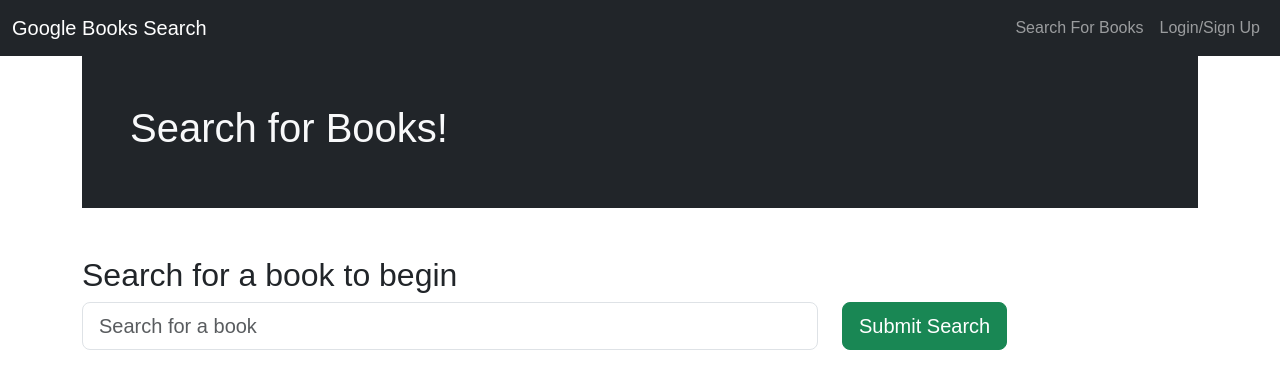
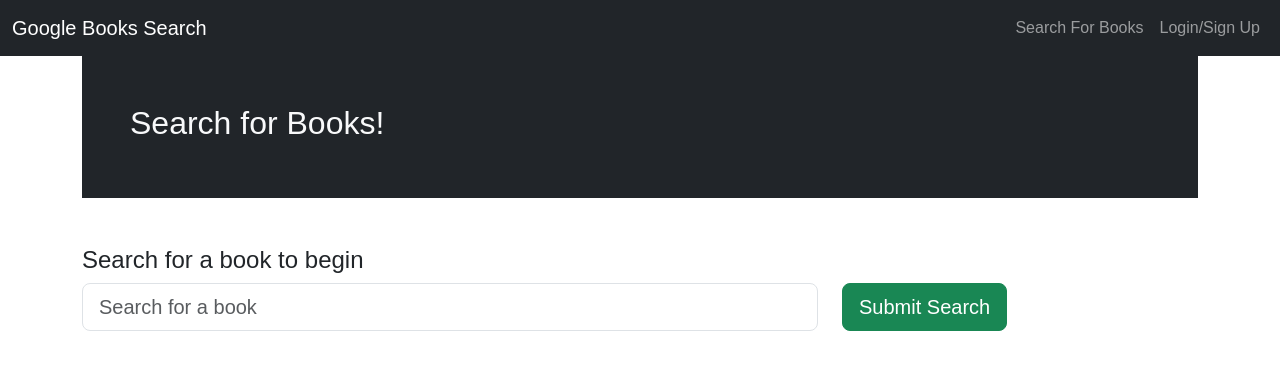
Before and after one commit to JHeeebert/book-search-engine, a React (Create React App) app in the folder client/: page / in a window 1280 px wide. Shown: the top 388 px of the page. Built offline with nearby package versions, Linux system fonts and the light colour scheme.

Commit message:
trying to get this to work properly

```diff
--- a/client/src/index.css
+++ b/client/src/index.css
@@ -1,17 +1,26 @@
+/* Base styles */
 body {
-  font-family: 'Rubik', sans-serif;
+  font-family: "Rubik", sans-serif;
 }
-
+/* Heading styles */
 h1,
 h2,
 h3,
 h4,
 h5,
 h6 {
-  font-family: 'Rubik Mono One', sans-serif;
+  font-family: "Rubik Mono One", sans-serif;
 }
-
+/* Custom styles for specific elements */
 .small {
   font-weight: 300;
   font-style: italic;
 }
+/* Additional styling for headings */
+h1 {
+  font-size: 2em;
+}
+h2 {
+  font-size: 1.5em;
+}
+/* Add more styles as needed */
```
Also changed, not shown: 2 other files (tests, documents, lock files or other folders).
